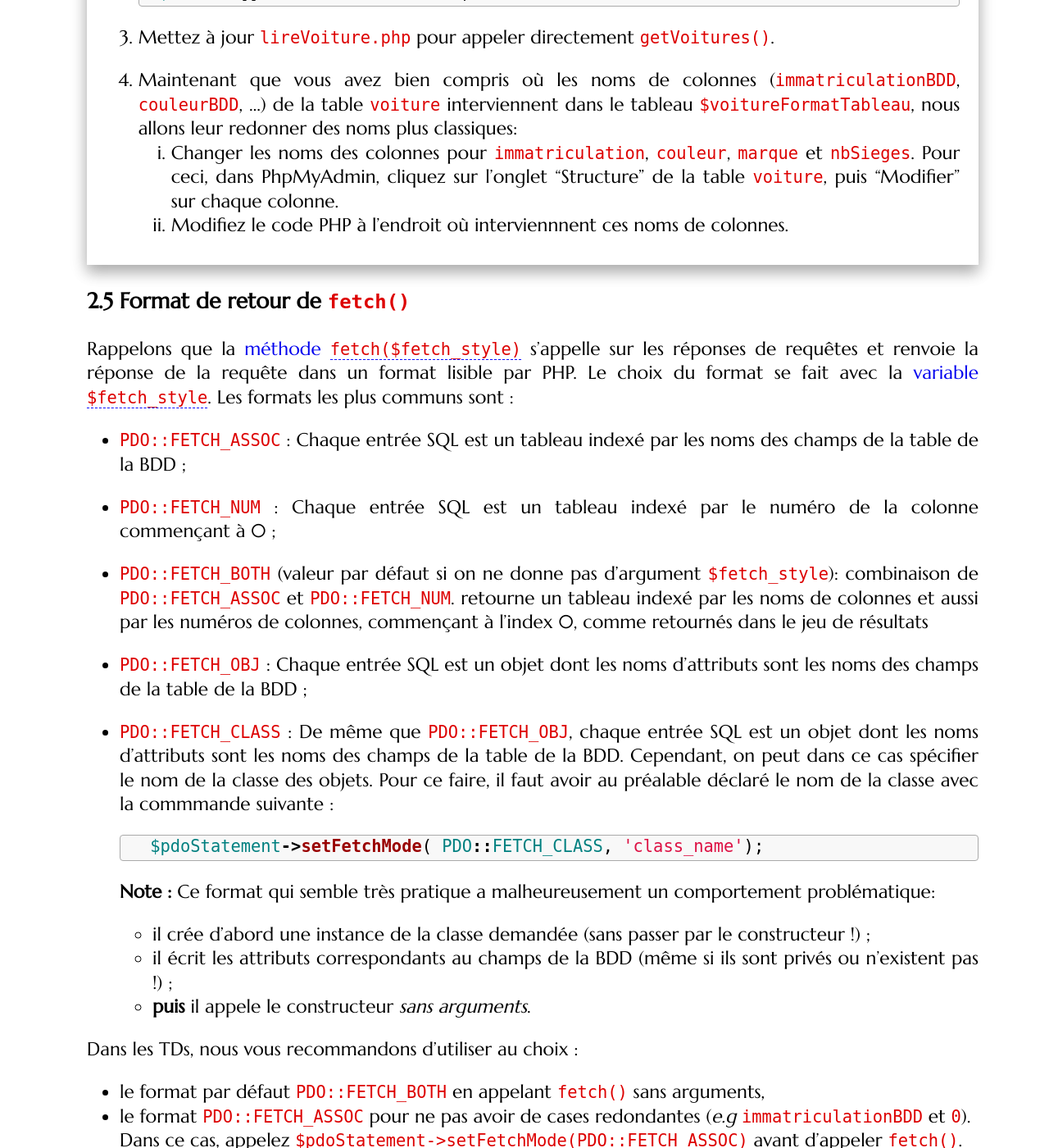
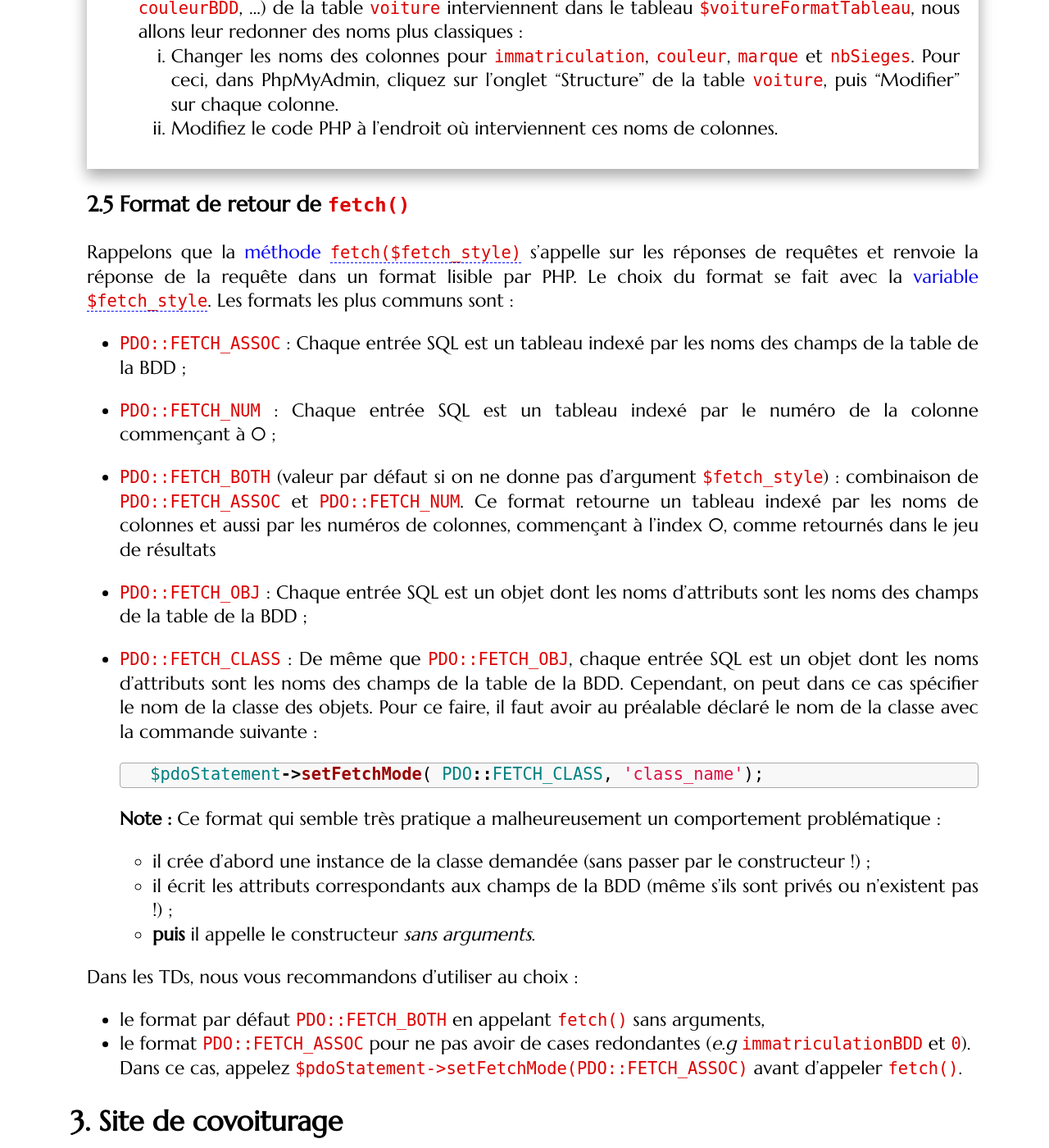
Before and after one commit to romainlebreton/R3.01-DeveloppementWeb, a Jekyll site: the page built from tutorials/tutorial2.md, in a window 1280 px wide and 1400 px high, scrolled down 10111 px. Shown: the whole window at 82% size. Built offline with Jekyll 4.4.1, drawn with Linux system fonts in a browser that asks for light colours; some web fonts are replaced; some of the changed text lies outside the part shown.

Commit message:
Màj tut2: * static::nomVar * new self -> new Model * typos * Sql en local

````diff
--- a/tutorials/tutorial2.md
+++ b/tutorials/tutorial2.md
@@ -12,33 +13,32 @@ layout: tutorial
 <!-- fetchAll(..._CLASS, "nom de la classe") -->
 
 Dans le TD1 vous avez appris à créer des classes et à instancier des objets de
-ces classes.  Mais, comme vous l'avez constaté, la durée de vie des objets ainsi
+ces classes. Mais, comme vous l'avez constaté, la durée de vie des objets ainsi
 créés ne dépassait pas la durée de l'exécution du programme.
 
 Dans ce TD, nous allons apprendre à rendre les objets persistants, en les
-sauvegardant dans une base de données. Ainsi il sera possible de retrouver les
+sauvegardant dans une base de données. Ainsi, il sera possible de retrouver les
 objets d'une visite à l'autre du site web.
 
 
 ## Connexion à la base de données
 
-### Les bases de PHPMyAdmin
+### Les bases de PhpMyAdmin
 
 <div class="exercise">
 1. Connectez vous à votre base de données MySQL, à l'aide de l'interface
 PhpMyAdmin
 [http://webinfo.iutmontp.univ-montp2.fr/my](http://webinfo.iutmontp.univ-montp2.fr/my)
 Le login est votre login IUT et votre mot de passe initial votre numéro INE.
-(Si vous êtes sur votre machine, allez sur votre phpmyadmin à l'adresse
-[http://localhost/phpmyadmin](http://localhost/phpmyadmin)).
 
-2. Changez votre mot de passe (Page d'accueil > Paramètres généraux >  Modifier le mot de passe) et reloguez-vous.
+
+2. Changez votre mot de passe (Page d'accueil > Paramètres généraux > Modifier le mot de passe) et reconnectez-vous.
    Si vous n'arrivez pas à vous
-   logger après avoir changé le mot de passe, essayer avec un autre navigateur
+   connecter après avoir changé le mot de passe, essayer avec un autre navigateur
    ou bien videz le cache du navigateur (`Ctrl+F5`).
 
 
-   **Attention :** N'utilisez pas un de vos mots de passe usuels car
+   **Attention :** N'utilisez pas un de vos mots de passe usuels, car
    nous allons bientôt écrire ce mot de passe dans un fichier qui sera sans
    doute vu par le professeur ou votre voisin.
    Donc vous avez deux possibilités :
@@ -401,7 +402,7 @@ qui retourne un tableau indexé par les noms de colonnes et aussi par les numér
    $voitureFormatTableau = $pdoStatement->fetch()
    ```
 
-   qui renvoie un tableau avec 8 cases:
+   qui renvoie un tableau avec 8 cases :
    * `immatriculationBDD`, `couleurBDD`, `marqueBDD` et `nbSiegesBDD` (les champs de la BDD).
    * `0`, `1`, `2` et `3` qui correspondent aux champs de la BDD dans l'ordre. Ces cases
    sont donc un peu redondantes.
@@ -412,7 +413,7 @@ qui retourne un tableau indexé par les noms de colonnes et aussi par les numér
 en appelant le constructeur. Affichez la voiture en utilisant la méthode adéquate de `Voiture`.
 
 1. On souhaite désormais afficher toutes les voitures dans la BDD. On pourrait
-   faire une boucle `while` sur `fetch` tant qu'on a pas parcouru toutes les entrées de la BDD.
+   faire une boucle `while` sur `fetch` tant qu'on n'a pas parcouru toutes les entrées de la BDD.
 
    Heureusement, il existe une syntaxe simplifiée qui fait exactement cela :
 
@@ -468,7 +469,7 @@ Petru: mettre new ModelVoiture(
    // ...
    }
    ```
-   **Attention :** On ne peut pas appeler le constructeur avec `new Voiture(...)` car la
+   **Attention :** On ne peut pas appeler le constructeur avec `new Voiture(...)`, car la
    classe `Voiture` est en cours de déclaration. Il faut donc utiliser `new static(...)`.
 1. Créez une fonction statique
    `getVoitures()` dans la classe `Voiture` qui ne prend pas d'arguments et
@@ -482,11 +483,11 @@ Petru: mettre new ModelVoiture(
 
 1. Maintenant que vous avez bien compris où les noms de colonnes (`immatriculationBDD`, `couleurBDD`, ...)
    de la table `voiture` interviennent dans le tableau `$voitureFormatTableau`, nous allons leur redonner
-   des noms plus classiques:
+   des noms plus classiques :
    1. Changer les noms des colonnes pour `immatriculation`, `couleur`, `marque` et `nbSieges`.
       Pour ceci, dans PhpMyAdmin, cliquez sur l'onglet "Structure" de la table `voiture`,
       puis "Modifier" sur chaque colonne.
-   1. Modifiez le code PHP à l'endroit où interviennnent ces noms de colonnes.
+   1. Modifiez le code PHP à l'endroit où interviennent ces noms de colonnes.
        <!-- dans Voiture::builder(array $voitureFormatTableau)  -->
 
 
@@ -507,9 +508,9 @@ Le choix du format se fait avec la
 * `PDO::FETCH_NUM` : Chaque entrée SQL est un tableau indexé par le numéro de la colonne
    commençant à 0 ;
 
-* `PDO::FETCH_BOTH` (valeur par défaut si on ne donne pas d'argument `$fetch_style`):
+* `PDO::FETCH_BOTH` (valeur par défaut si on ne donne pas d'argument `$fetch_style`) :
    combinaison de `PDO::FETCH_ASSOC` et `PDO::FETCH_NUM`.
-   retourne un tableau indexé par les noms de colonnes
+   Ce format retourne un tableau indexé par les noms de colonnes
    et aussi par les numéros de colonnes, commençant à l'index 0, comme retournés dans le jeu de résultats
 
 * `PDO::FETCH_OBJ` : Chaque entrée SQL est un objet dont les noms d'attributs
@@ -519,16 +520,16 @@ Le choix du format se fait avec la
    objet dont les noms d'attributs sont les noms des champs de la table de la
    BDD. Cependant, on peut dans ce cas spécifier le nom de la classe des
    objets. Pour ce faire, il faut avoir au préalable déclaré le nom de la
-   classe avec la commmande suivante :
+   classe avec la commande suivante :
 
    ```php?start_inline=1
    $pdoStatement->setFetchMode( PDO::FETCH_CLASS, 'class_name');
    ```
 
-   **Note :** Ce format qui semble très pratique a malheureusement un comportement problématique:
-   * il crée d'abord une instance de la  classe demandée (sans passer par le constructeur !) ;
-   * il écrit les attributs correspondants au champs de la BDD (même si ils sont privés ou n'existent pas !) ;
-   * **puis** il appele le constructeur *sans arguments*.
+   **Note :** Ce format qui semble très pratique a malheureusement un comportement problématique :
+   * il crée d'abord une instance de la classe demandée (sans passer par le constructeur !) ;
+   * il écrit les attributs correspondants aux champs de la BDD (même s'ils sont privés ou n'existent pas !) ;
+   * **puis** il appelle le constructeur *sans arguments*.
 
 Dans les TDs, nous vous recommandons d'utiliser au choix :
 * le format par défaut `PDO::FETCH_BOTH` en appelant `fetch()` sans arguments,
````
Also changed, not shown: other parts of tutorials/tutorial2.md (+31 -9 lines).
